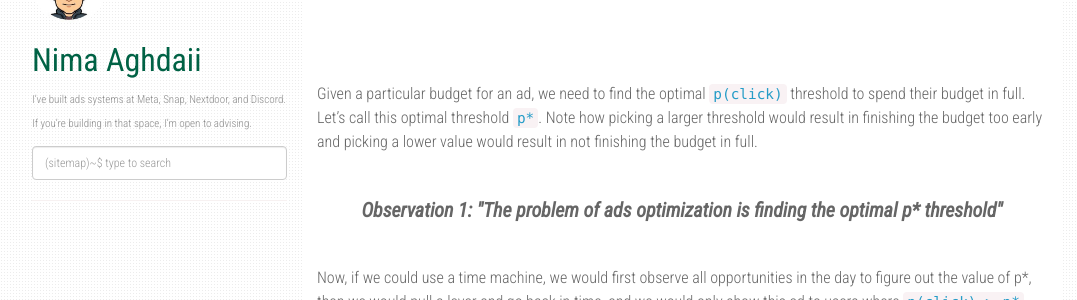
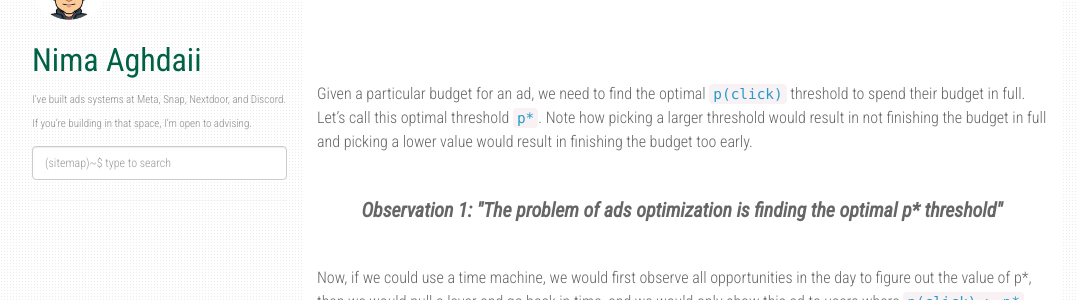
Before and after one commit to nima101/nima101.github.io, a Jekyll site: the page built from _posts/2024-08-13-adsopt.md, in a window 1280 px wide and 900 px high, scrolled down 6947 px. Shown: the part 152-452 px from the top of the window, without its empty margins (53-1130 px from the left). Built offline with Jekyll 4.4.1, drawn with Linux system fonts in a browser that asks for light colours; nearby versions of some CDN libraries; comment, search, counter and statistics services are not loaded.

Commit message:
Fix wording in ads optimization explanation

```diff
--- a/_posts/2024-08-13-adsopt.md
+++ b/_posts/2024-08-13-adsopt.md
@@ -199,8 +199,7 @@ to bottom (picking the highest `p(click)` opportunities first).
 ![]({{site.url}}/static/img/adsopt1/opt_anim.gif){:height="80%" width="80%" .center-image}
 
 Given a particular budget for an ad, we need to find the optimal `p(click)` threshold to spend their budget in full.
-Let's call this optimal threshold `p*`. Note how picking a larger threshold would result in finishing the budget too
-early and picking a lower value would result in not finishing the budget in full.
+Let's call this optimal threshold `p*`. Note how picking a larger threshold would result in not finishing the budget in full and picking a lower value would result in finishing the budget too early.
 
 <br/>
 
```
